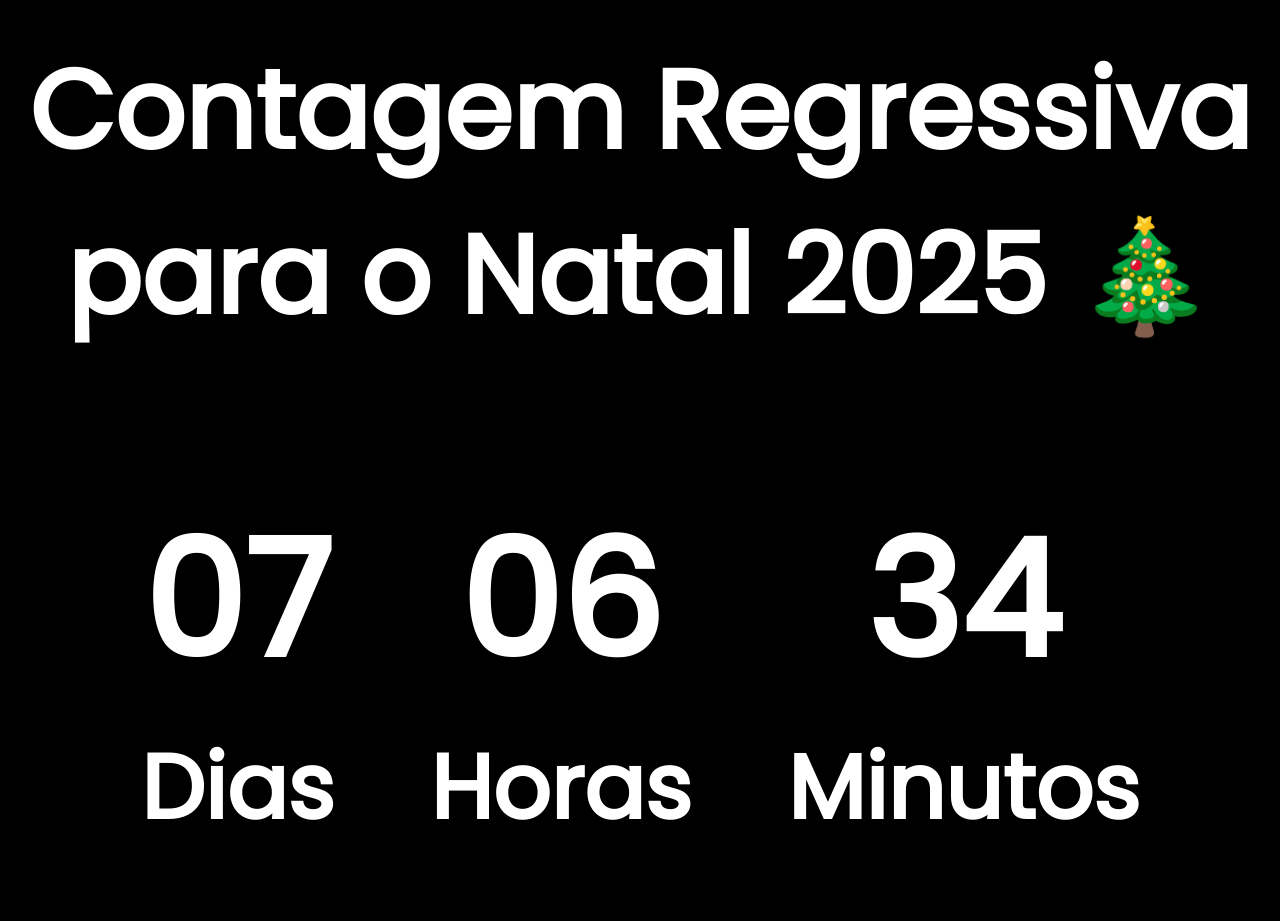
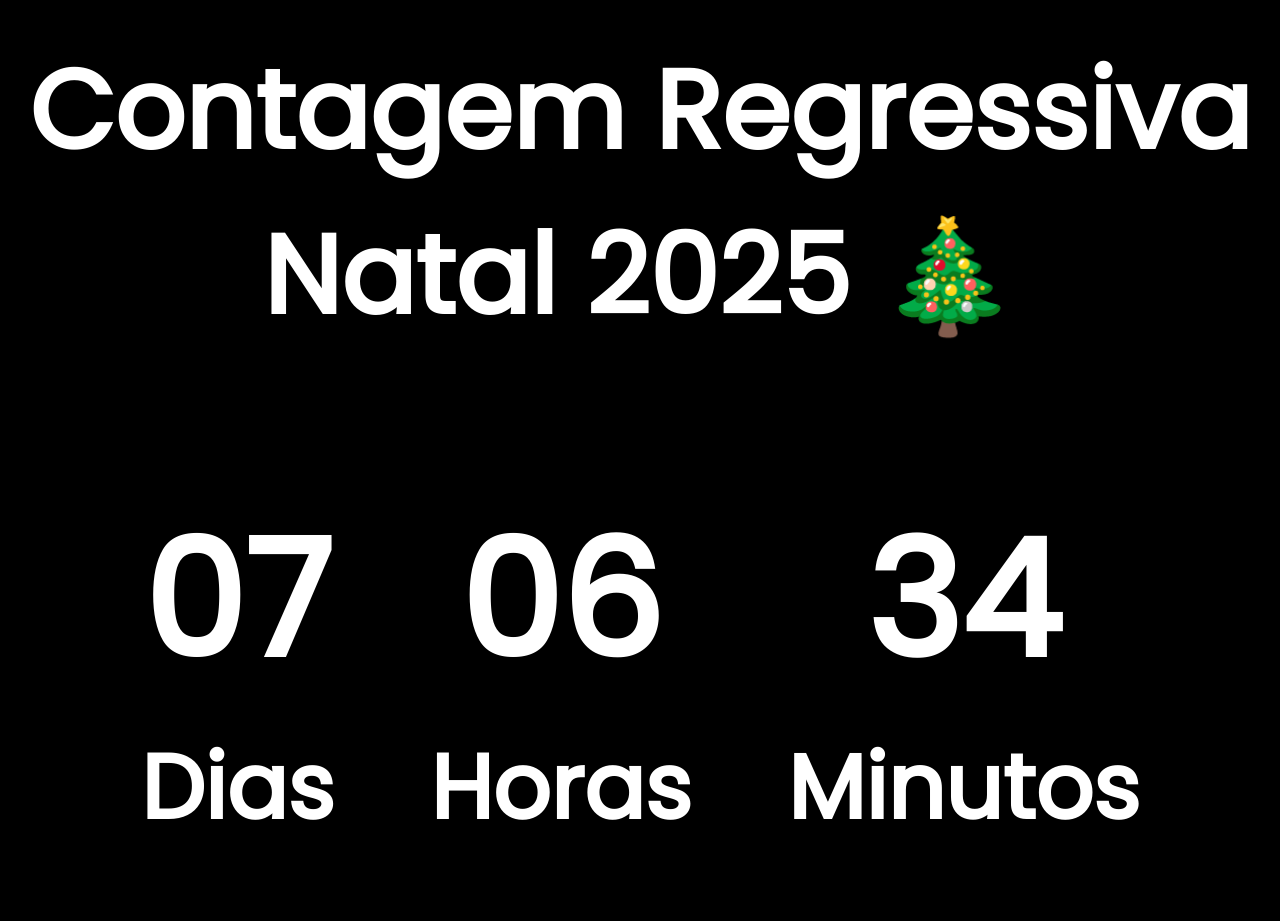
Before and after one commit to julioaires123/india2, a plain HTML site: page index.html in a window 1280 px wide. Shown: the part 179-1100 px from the top of the page. Drawn offline with Linux system fonts and the light colour scheme.

Commit message:
Update index.html

```diff
--- a/index.html
+++ b/index.html
@@ -5,11 +5,11 @@
     <meta http-equiv="X-UA-Compatible" content="IE=edge">
     <meta name="viewport" content="width=device-width, initial-scale=1.0">
     <link rel="stylesheet" href="style.css">
-    <title>Contagem Regressiva para o Natal 2025</title>
+    <title>Contagem Regressiva Natal 2025</title>
 </head>
 <body>
 
-    <h1>Contagem Regressiva para o Natal 2025 🎄</h1>
+    <h1>Contagem Regressiva Natal 2025 🎄</h1>
 
     <div class="timer">
         <div class="countdown-container">
```
